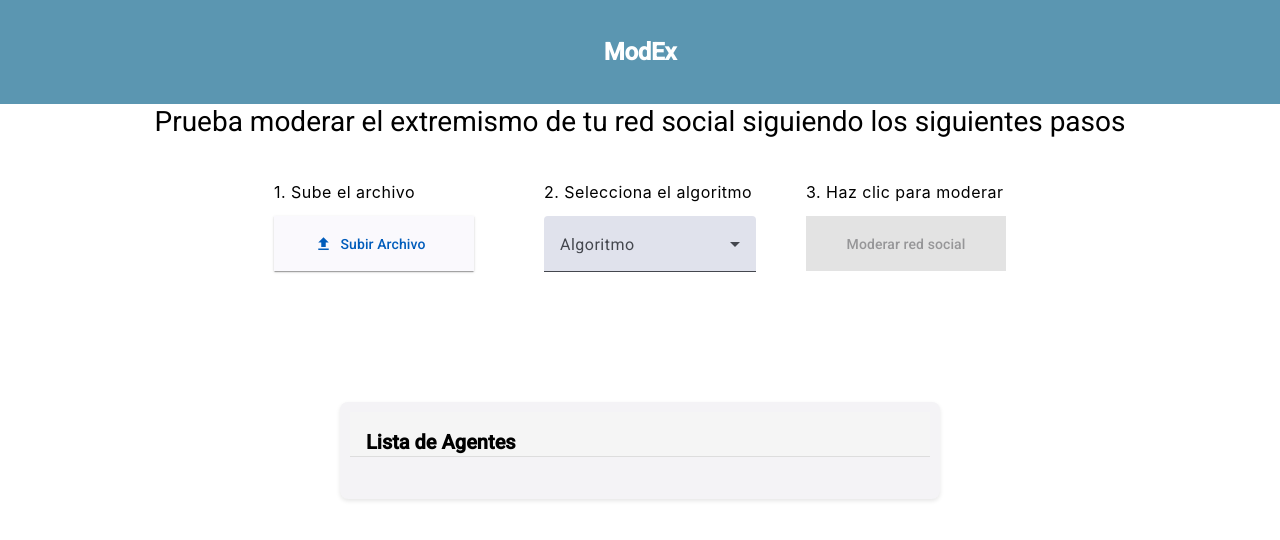
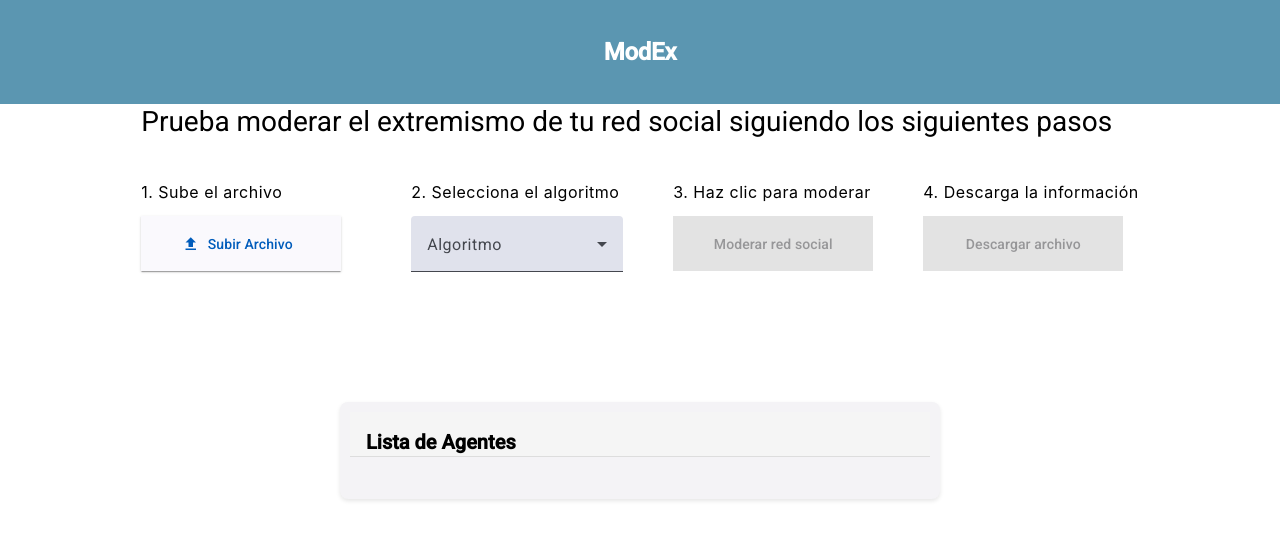
Before and after one commit to BrianGomezM/ModOpRed, an Angular app in the folder frontend/: page / in a window 1280 px wide. Shown: the top 540 px of the page. Built offline with nearby package versions, Linux system fonts and the light colour scheme.

Commit message:
descarga archivo txt

```diff
--- a/frontend/src/app/main-content/main-content.component.html
+++ b/frontend/src/app/main-content/main-content.component.html
@@ -65,6 +65,17 @@
           Moderar red social
         </button>
       </div>
+      <div>
+        <p>4. Descarga la información</p>
+        <button
+        mat-flat-button
+        [disabled]="!resultado.length"
+        (click)="downloadFile()"
+        class="square-button"
+      >
+        Descargar archivo
+      </button>
+      </div>
     </div>
   </div>
 
--- a/frontend/src/app/main-content/main-content.component.ts
+++ b/frontend/src/app/main-content/main-content.component.ts
@@ -60,7 +60,34 @@ export class MainContentComponent {
     this.selectedFile = event.target.files[0];
     this.checkReadyToModerate();
   }
+  downloadFile() {
+    if (!this.resultado.length) {
+      console.log('No hay resultados para descargar.');
+      return;
+    }
 
+    let fileContent = `${this.resultado[0].extremismoModelaro}\n`;
+    fileContent += `${this.resultado[0].esfuerzoTotal}\n`;
+
+    this.agentesResultado.forEach(agente => {
+      fileContent += `${agente.estado === 'Sí' ? 'mod' : 'no_mod'}\n`;
+    });
+
+    // Crear el archivo Blob
+    const blob = new Blob([fileContent], { type: 'text/plain' });
+    const url = window.URL.createObjectURL(blob);
+
+    // Crear un enlace temporal para la descarga
+    const a = document.createElement('a');
+    a.href = url;
+    a.download = 'resultado_moderacion.txt';
+    document.body.appendChild(a);
+    a.click();
+
+    // Limpiar
+    document.body.removeChild(a);
+    window.URL.revokeObjectURL(url);
+  }
   triggerFileInput() {
     const fileInput = document.getElementById('fileInput') as HTMLInputElement;
     fileInput.click();
```
